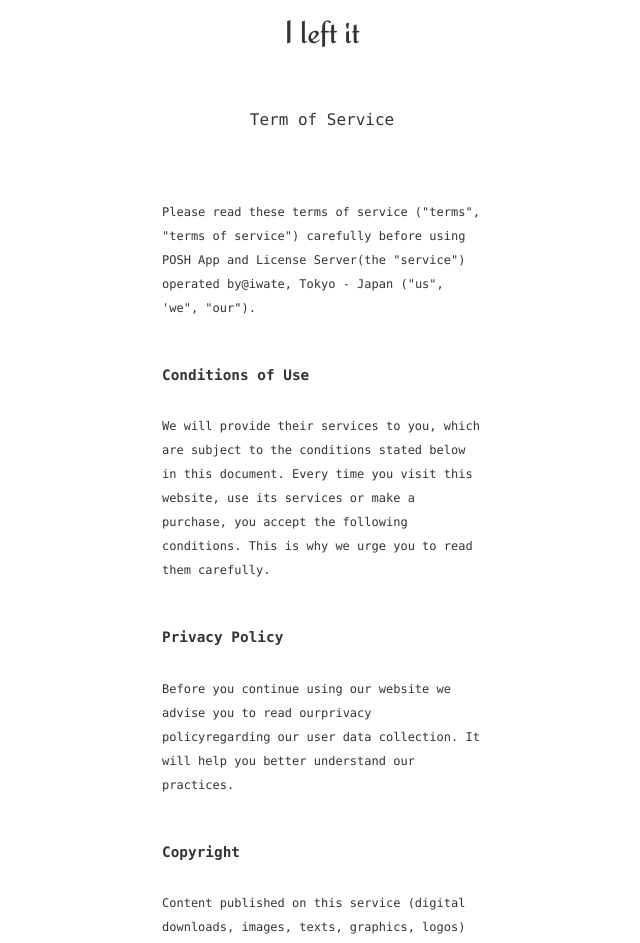
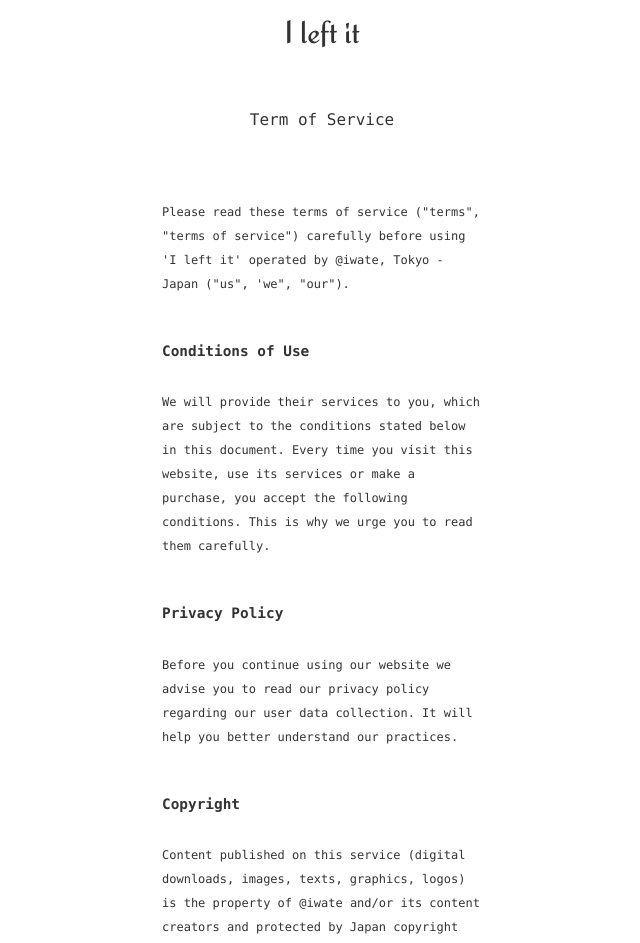
Before and after one commit to iwate/ileftit, a Next.js app: page /tos in a window 1280 px wide. Shown: the top 943 px of the page, without its empty margins (318-958 px from the left). Built offline with nearby package versions, Linux system fonts and the light colour scheme; no server answers.

Commit message:
fix spaces

```diff
--- a/components/privacy/v1.tsx
+++ b/components/privacy/v1.tsx
@@ -4,7 +4,7 @@
       <h1>Privacy Policy</h1>
       <h2 id="definitions">Definitions</h2>
       <p>
-        &apos;I left it&apos; is owned by
+        &apos;I left it&apos; is owned by{' '}
         <a target="_blank" rel="noopener" href="https://github.com/iwate">
           @iwate
         </a>
--- a/components/tos/v1.tsx
+++ b/components/tos/v1.tsx
@@ -4,8 +4,7 @@
       <h1>Term of Service</h1>
       <p>
         Please read these terms of service (&quot;terms&quot;, &quot;terms of
-        service&quot;) carefully before using POSH App and License Server(the
-        &quot;service&quot;) operated by
+        service&quot;) carefully before using &apos;I left it&apos; operated by{' '}
         <a target="_blank" rel="noopener" href="https://github.com/iwate">
           @iwate
         </a>
@@ -20,27 +19,27 @@
       </p>
       <h2 id="privacy-policy">Privacy Policy</h2>
       <p>
-        Before you continue using our website we advise you to read our
+        Before you continue using our website we advise you to read our{' '}
         <a target="_blank" rel="noopener" href="/privacy">
           privacy policy
-        </a>
+        </a>{' '}
         regarding our user data collection. It will help you better understand
         our practices.
       </p>
       <h2 id="copyright">Copyright</h2>
       <p>
         Content published on this service (digital downloads, images, texts,
-        graphics, logos) is the property of
+        graphics, logos) is the property of{' '}
+        <a target="_blank" rel="noopener" href="https://github.com/iwate">
+          @iwate
+        </a>{' '}
+        and/or its content creators and protected by Japan copyright laws. The
+        entire compilation of the content found on this website is the exclusive
+        property of{' '}
         <a target="_blank" rel="noopener" href="https://github.com/iwate">
           @iwate
         </a>
-        and/or its content creators and protected by Japan copyright laws. The
-        entire compilation of the content found on this website is the exclusive
-        property of
-        <a target="_blank" rel="noopener" href="https://github.com/iwate">
-          @iwate
-        </a>
-        , with copyright authorship for this compilation by
+        , with copyright authorship for this compilation by{' '}
         <a target="_blank" rel="noopener" href="https://github.com/iwate">
           @iwate
         </a>
@@ -142,7 +141,8 @@
         versions of the Terms of Service).
       </p>
       <p>
-        Questions about the Terms of Service should be sent to ileftit@iwate.me.
+        Questions about the Terms of Service should be sent mail to
+        ileftit@iwate.me.
       </p>
     </>
   );
```
